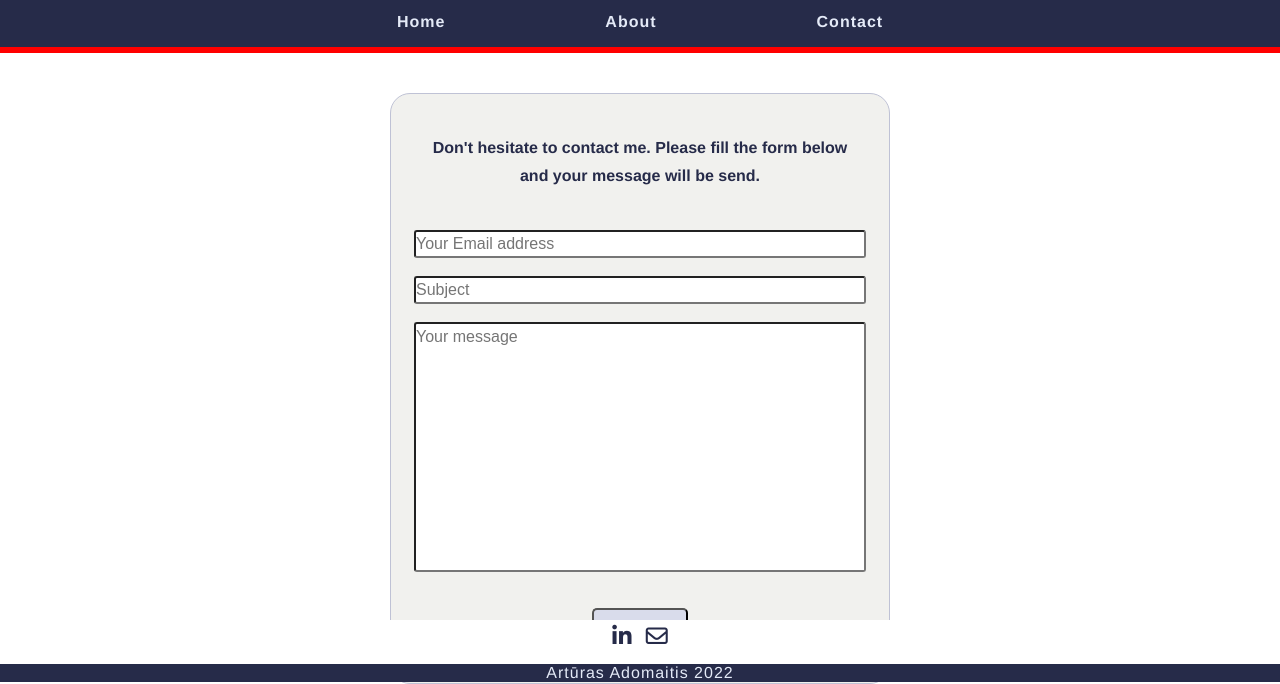
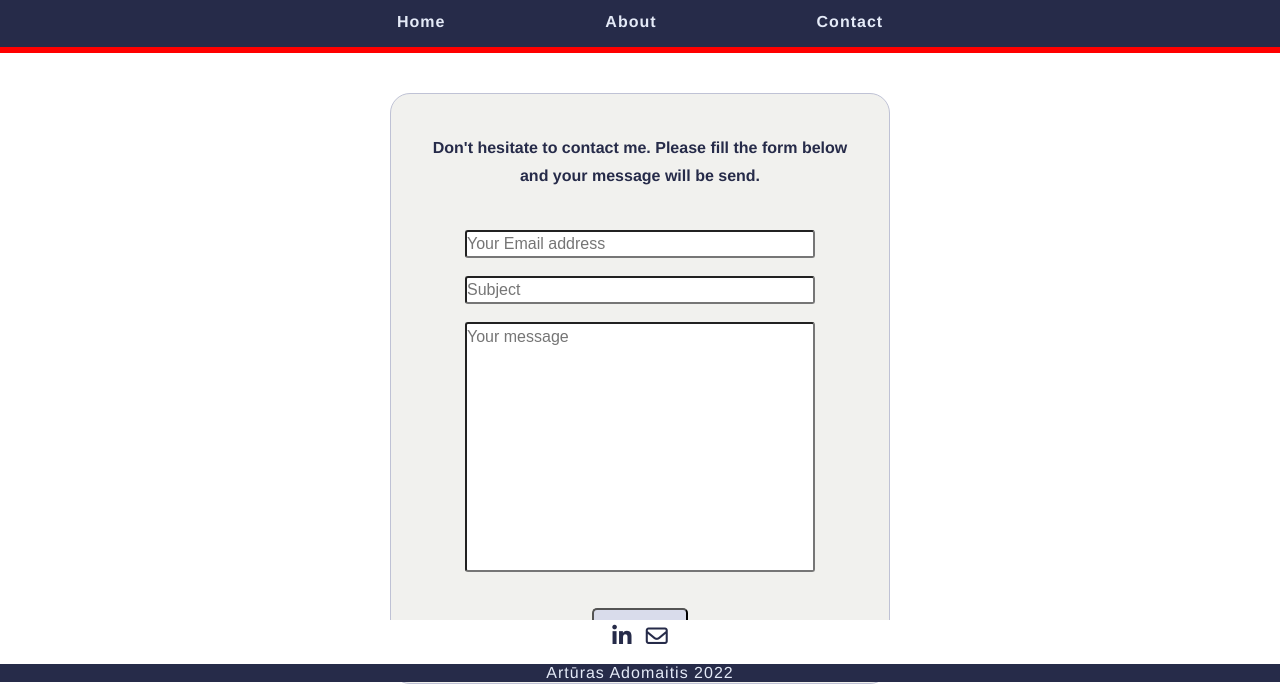
Before and after one commit to jazzualus/personal_web, a plain HTML site: page contact.html in a window 1280 px wide. Shown: the part 118-802 px from the top of the page. Drawn offline with Linux system fonts and the light colour scheme.

Commit message:
change form input width on media screen

```diff
--- a/contact.html
+++ b/contact.html
@@ -25,9 +25,9 @@
     <div class="contact-form">
         <p id="write-me"><strong>Don't hesitate to contact me. Please fill the form below and your message will be send.</strong></p>
         <form>
-            <input type="email" name = "email" size="46" placeholder="Your Email address"><br><br>
-            <input type="text" name = "subject" size="46" placeholder="Subject"><br><br>
-            <input type="text" class="wideform" name = "formtext" size="46" placeholder="Your message"><br><br><br>
+            <input type="email" name = "email" placeholder="Your Email address"><br><br>
+            <input type="text" name = "subject" placeholder="Subject"><br><br>
+            <input type="text" class="wideform" name = "formtext" placeholder="Your message"><br><br><br>
             <button type="submit">Send</button>
         </form><br><br>
     </div>
--- a/stilius.css
+++ b/stilius.css
@@ -164,6 +164,7 @@ button:hover {
     font-size: medium;
     padding: 2.5rem;
     line-height: 28px;
+
 }
 .about-general{
     display: flex;
@@ -239,8 +240,9 @@ i {
     margin-left: 1.5rem;
     font-size: large;
 }
-input{
+form>input{
     font-size: medium;
+    width: 350px;
     height: 28px;
     border-radius: 3px;
 }
@@ -352,6 +354,9 @@ input.wideform{
     #about-horizontal{
         height: 100%;
     }
+    form>input{
+        width: 270px;
+    }
 }
 @media (max-width: 1800px){
     .about-text{width: 75vw;}
```
